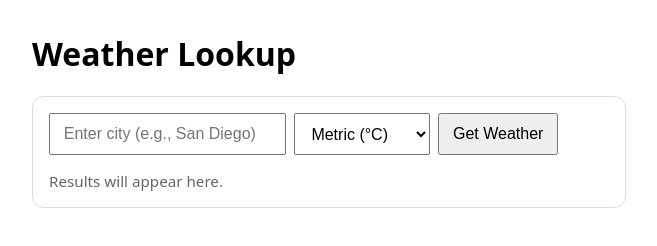
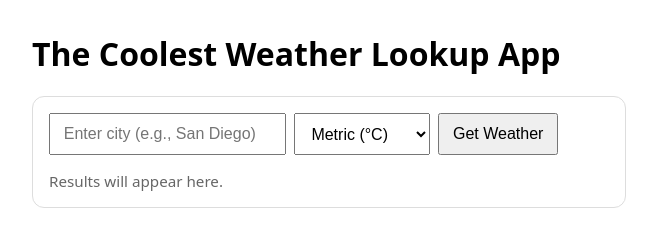
Before and after one commit to jamzm101/weather-api, a plain HTML site: page static/index.html in a window 1280 px wide. Shown: the whole page, without its empty margins (0-657 px from the left). Drawn offline with Linux system fonts and the light colour scheme.

Commit message:
changed title of weather app to 'coolest weather app'

```diff
--- a/static/index.html
+++ b/static/index.html
@@ -14,7 +14,7 @@
   </style>
 </head>
 <body>
-  <h1>Weather Lookup</h1>
+  <h1>The Coolest Weather Lookup App</h1>
   <div class="card">
     <div class="row">
       <input id="city" placeholder="Enter city (e.g., San Diego)" />
```
